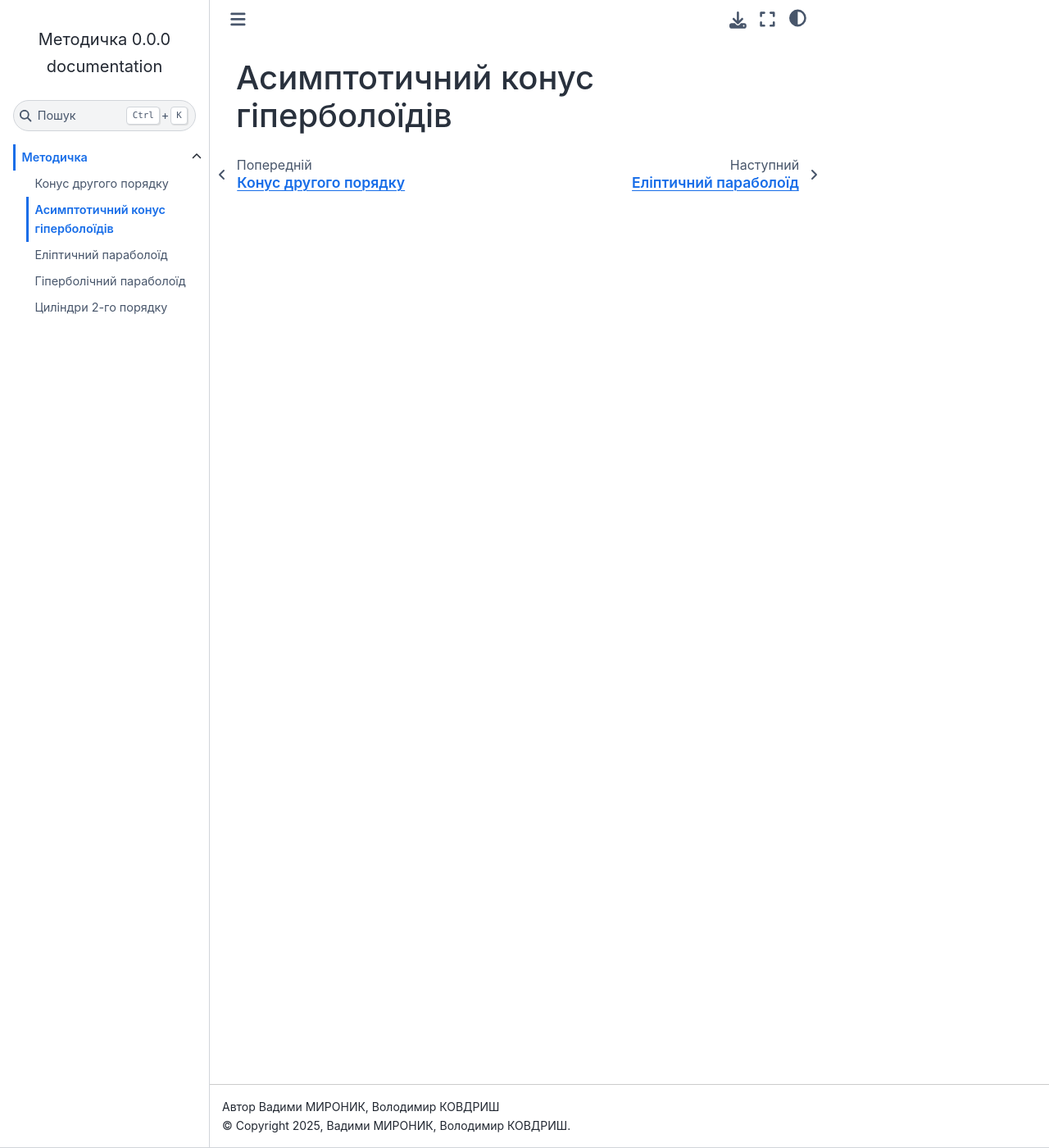
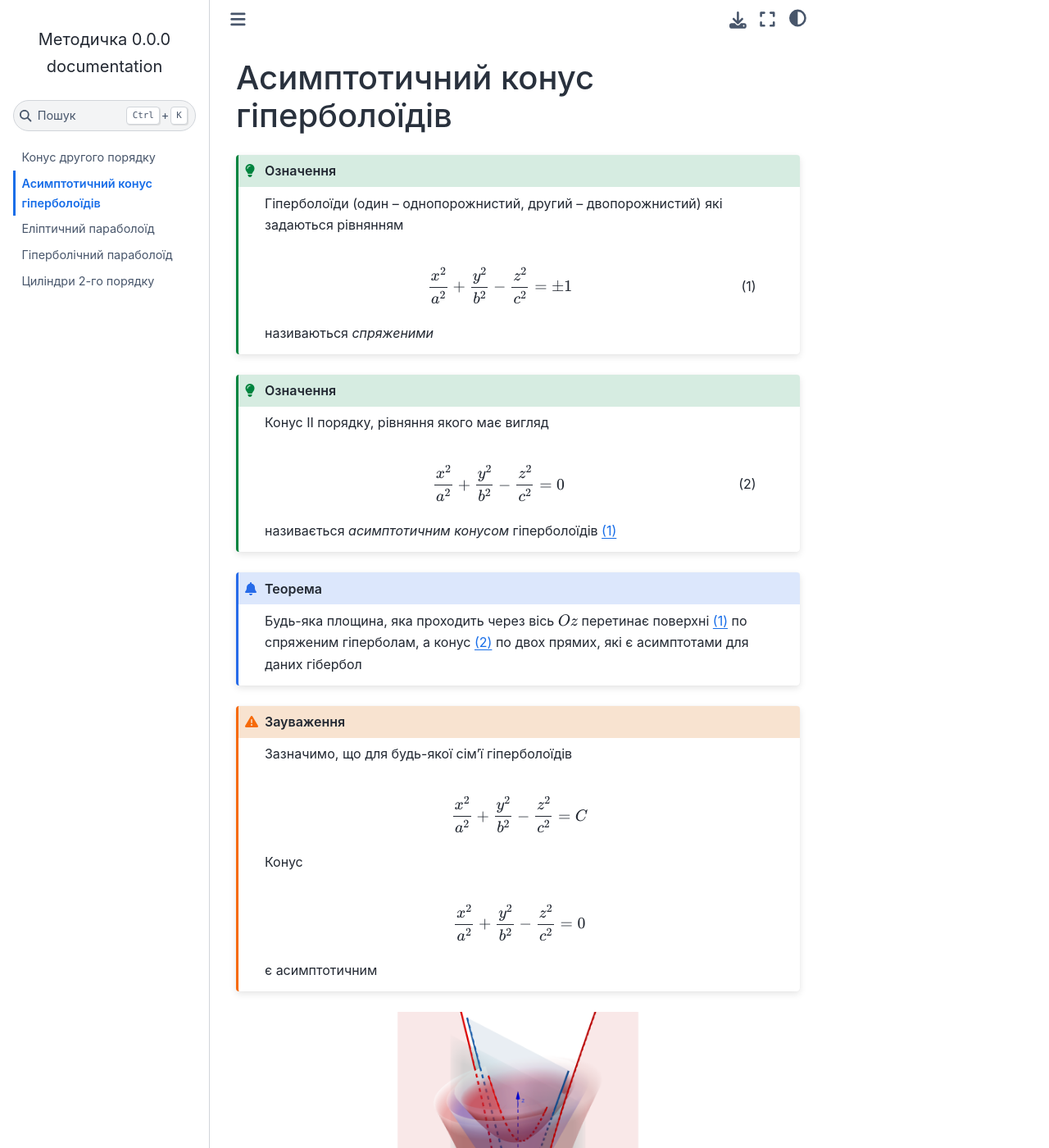
Before and after one commit to Volodymyr-Kovdrysh/metodychka-poverhni, a Sphinx documentation site: the page built from source/app/cone2.md, in a window 1280 px wide and 1400 px high. Shown: the whole window at 82% size. Built offline with Sphinx 7.4.7 and the Sphinx Book theme 1.1.4, drawn with Linux system fonts in a browser that asks for light colours.

Commit message:
add cone and as-cone

````diff
--- a/source/app/cone2.md
+++ b/source/app/cone2.md
@@ -1 +1,55 @@
 # Асимптотичний конус гіперболоїдів
+
+:::{admonition} Означення
+:class: tip
+
+Гіперболоїди (один -- однопорожнистий, другий -- двопорожнистий) які задаються рівнянням
+
+$$
+\frac{x^2}{a^2} + \frac{y^2}{b^2} - \frac{z^2}{c^2} = \pm 1
+$$(hiper)
+
+називаються *спряженими*
+:::
+
+:::{admonition} Означення
+:class: tip
+
+Конус II порядку, рівняння якого має вигляд
+
+$$
+\frac{x^2}{a^2} + \frac{y^2}{b^2} - \frac{z^2}{c^2} = 0
+$$(as-cone)
+
+називається *асимптотичним конусом* гіперболоїдів {eq}`hiper`
+
+:::
+
+:::{admonition} Теорема
+
+Будь-яка площина, яка проходить через вісь $Oz$ перетинає поверхні {eq}`hiper` по спряженим гіперболам, а конус {eq}`as-cone` по двох прямих, які є асимптотами для даних гібербол
+:::
+
+:::{admonition} Зауваження
+:class: caution
+Зазначимо, що для будь-якої сім'ї гіперболоїдів
+
+$$
+\frac{x^2}{a^2} + \frac{y^2}{b^2} - \frac{z^2}{c^2} = C
+$$
+
+Конус
+
+$$
+\frac{x^2}{a^2} + \frac{y^2}{b^2} - \frac{z^2}{c^2} = 0
+$$
+
+є асимптотичним
+:::
+
+```{image} img/as-cone.png
+:alt: as-cone
+:class: bg-primary
+:width: 100%
+:align: center
+```
--- a/source/conf.py
+++ b/source/conf.py
@@ -32,7 +32,14 @@
 
 html_theme = 'sphinx_book_theme'
 html_static_path = ['_static']
-myst_enable_extensions = ["deflist", "colon_fence", "attrs_block", "attrs_inline","fieldlist"]
+myst_enable_extensions = [
+  "deflist",
+  "dollarmath",
+  "amsmath",
+  "colon_fence",
+  "attrs_block",
+  "attrs_inline",
+  "fieldlist"]
 latex_additional_files = ["mystyle.sty", "_latex/custom.cls"]
 
 latex_documents = [
````
Also changed, not shown: source/app/cone.md (+19 -3 lines), source/app/index.md (deleted, +0 -21 lines), source/index.md (+13 -1 lines), source/app/img/as-cone.png (added), source/app/img/cone-el.png (added), 1 other file.
